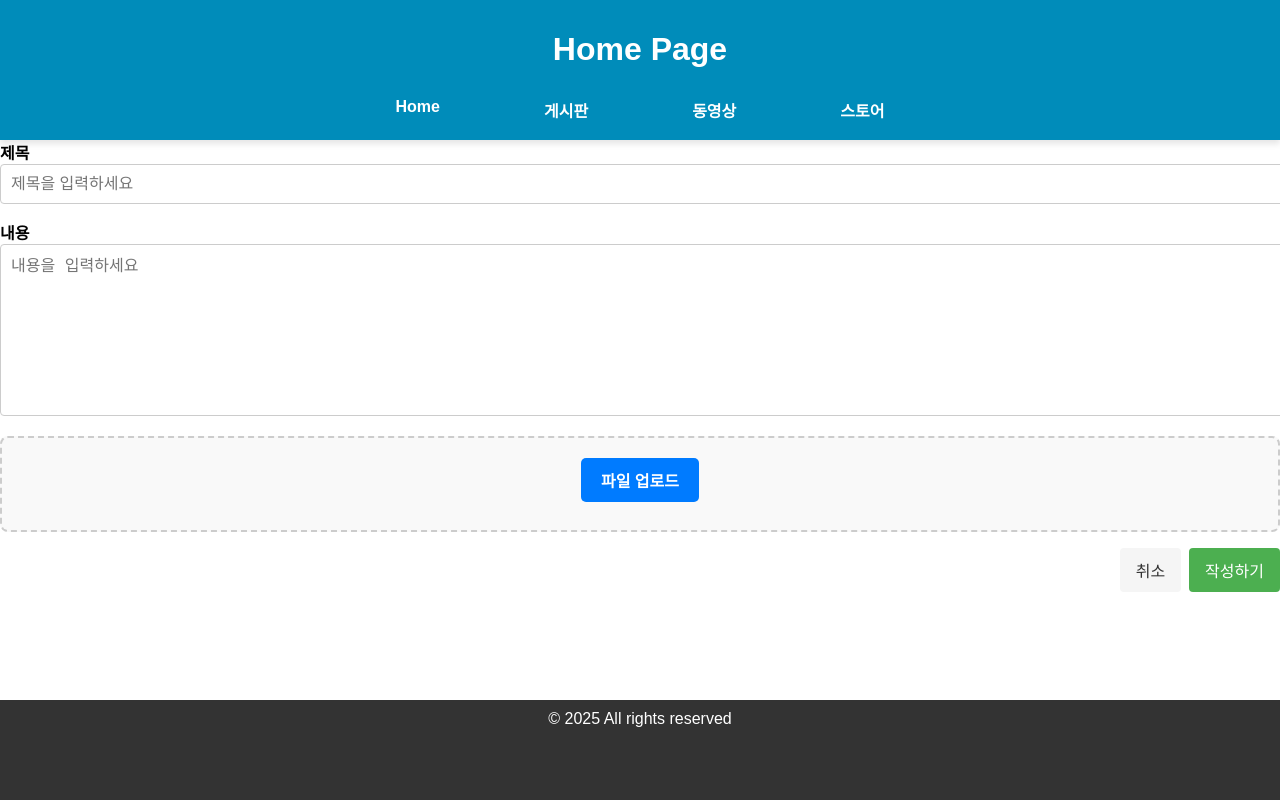
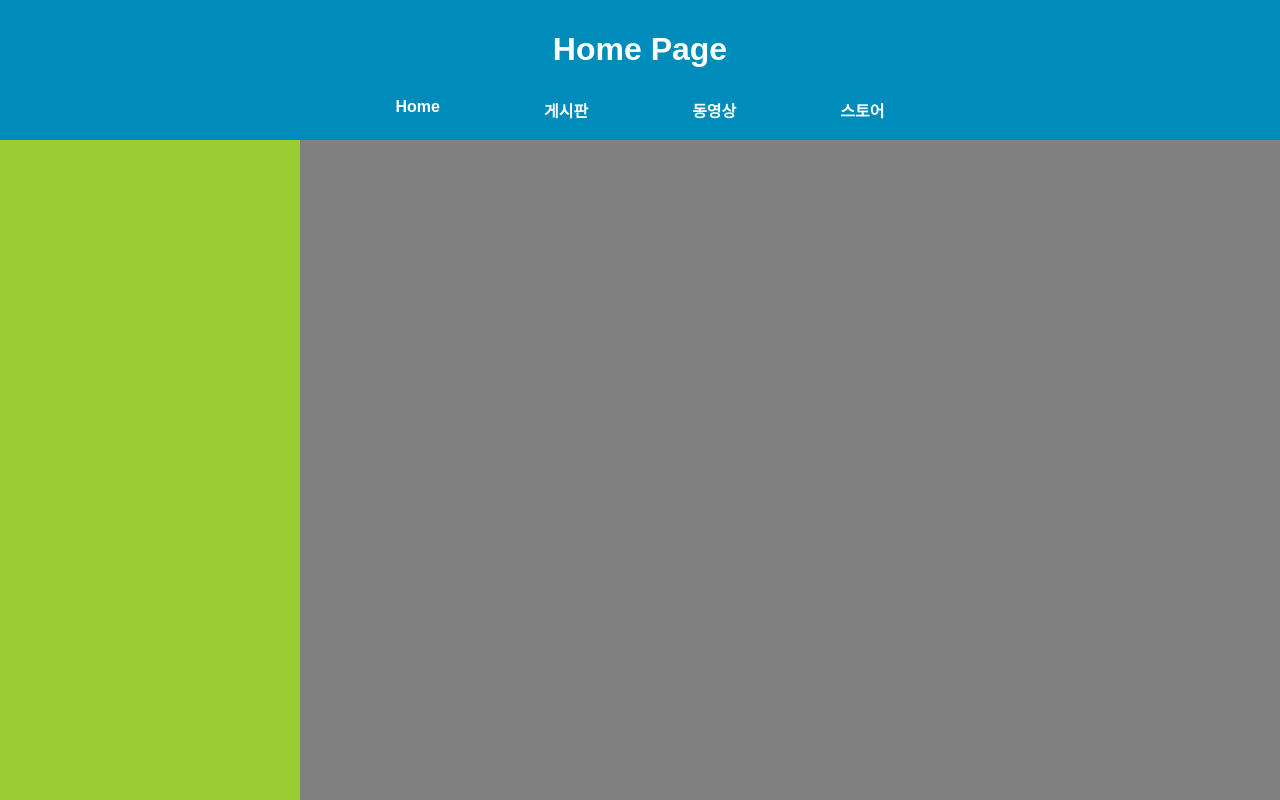
Before and after one commit to archi-chiki/board-front, a React (Create React App) app: page /train in a window 1280 px wide. Built offline with nearby package versions, Linux system fonts and the light colour scheme.

Commit message:
FIX: DetailBody 데이터 Fetch 방식 변경, DetailPage 직접 접근 허용, DetailBody 로딩 컴포넌트 추가, Grid 연...습

```diff
--- a/src/components/board/BoardBody.tsx
+++ b/src/components/board/BoardBody.tsx
@@ -18,7 +18,7 @@ export default function BoardBody() {
             key={post.id}
             onClick={(e) => {
               // 경로 추적
-              navigate(`/board/${post.id}`, { state: { from: "board" } });
+              navigate(`/board/${post.id}`);
             }}
             style={{
               cursor: "pointer",
--- a/src/components/detail/DetailBody.tsx
+++ b/src/components/detail/DetailBody.tsx
@@ -1,7 +1,7 @@
 import { useState, useEffect } from "react";
-import { useLocation, useParams } from "react-router-dom";
+import { useParams } from "react-router-dom";
 import { useEdit } from "../../provider/EditProvider";
-import { usePage } from "../../provider/PageProvider";
+import LoadingStatus from "../loading/LoadingStatus";
 import apiClient from "../../api/fetch-axios";
 import DetailEdit from "./DetailEdit";
 import DetailView from "./DetailView";
@@ -18,48 +18,36 @@ const Container = styled.div`
 `;
 
 export default function DetailBody() {
-  const [post, setPost] = useState<string>("");
-  const location = useLocation();
+  const [post, setPost] = useState<any>(null);
+  const [error] = useState<boolean>(false);
 
   // 이걸로 state에서 데이터 파싱할거임
   const { postId } = useParams<{ postId: string }>();
-  const numericPostId = parseInt(postId || "", 10);
-
-  // 이전에 머물렀던 컴포넌트가 board인지 체크
-  const from = location.state?.from || "Unknown";
 
   // 수정 모드 상태 관리
   const { isEditing } = useEdit();
 
-  // 현재 페이지
-  const { currentPage } = usePage();
-
   useEffect(() => {
     const fetchPost = async () => {
       try {
-        const response = await apiClient.get("board", {
-          params: {
-            page: currentPage,
-          },
-        });
+        const response = await apiClient.get(`board/${postId}`);
+        console.log(response.data[0]);
 
         // 접근하고자 하는 게시글의 ID로 게시물 ID를 찾아서 상태를 업데이트
-        const result = response.data.posts.find((obj: any) => obj.id === numericPostId);
-        setPost(result);
+        setPost(response.data[0]);
       } catch (error) {
         console.log("Error:", error);
       }
     };
+    fetchPost();
+  }, [postId]);
 
-    fetchPost();
-  }, []);
-
-  if (from !== "board") {
-    return <h1>잘못된 접근입니다.</h1>;
+  if (!post) {
+    return <LoadingStatus />;
   }
 
-  if (!post) {
-    return <div>데이터가 없자나?</div>;
+  if (error) {
+    return <div>데이터 로딩 중 문제가 발생되었습니다.</div>;
   }
 
   return (
--- a/src/components/detail/DetailEdit.tsx
+++ b/src/components/detail/DetailEdit.tsx
@@ -74,7 +74,6 @@ export default function DetailEdit({ post, setPost }: Post) {
           "Content-Type": "application/json",
         },
       });
-      console.log(requestData);
       console.log("서버 응답 데이터:", response.data);
 
       // 부모 상태 업데이트
--- a/src/components/detail/DetailView.tsx
+++ b/src/components/detail/DetailView.tsx
@@ -155,8 +155,6 @@ export default function DetailView({ post }: Post) {
   const { setIsEditing } = useEdit();
   const navigate = useNavigate();
 
-  console.log(post);
-
   // 수정하기 버튼 액션
   const handleEditClick = () => {
     setIsEditing(true);
--- a/src/pages/DetailPage.tsx
+++ b/src/pages/DetailPage.tsx
@@ -1,16 +1,5 @@
-import { useState, useEffect } from "react";
 import DetailBody from "../components/detail/DetailBody";
 
 export default function DetailPage() {
-  const [loading] = useState<boolean>(false);
-  const [error] = useState<boolean>(false);
-
-  // TODO: 요청을 보내지 않고, 전역 상태관리에 있는 post 상태에서 값을 찾아서 화면을 그리세요
-  useEffect(() => {}, [loading, error]);
-
-  if (error) {
-    return <div>에러발생</div>;
-  }
-
   return <DetailBody />;
 }
--- a/src/pages/SamplePage.tsx
+++ b/src/pages/SamplePage.tsx
@@ -1,240 +1,24 @@
-import { useState } from "react";
-import { useNavigate } from "react-router-dom";
-import apiClient from "../api/fetch-axios";
 import styled from "@emotion/styled";
 
-const Form = styled.form`
-  display: flex;
-  flex-direction: column;
-  gap: 16px;
-
-  label {
-    font-size: 1rem;
-    font-weight: bold;
-    margin-bottom: 8px;
-  }
-
-  input,
-  textarea {
-    width: 100%;
-    padding: 10px;
-    font-size: 1rem;
-    border: 1px solid #ccc;
-    border-radius: 4px;
-
-    &:focus {
-      outline: none;
-      border-color: #2196f3; /* 포커스 시 색상 */
-      box-shadow: 0px 0px 4px rgba(33, 150, 243, 0.5);
-    }
-  }
-
-  textarea {
-    resize: vertical; /* 세로 크기만 조정 가능 */
-    min-height: 150px;
-    line-height: 1.5;
-    white-space: pre-wrap; /* 줄바꿈 유지 */
-  }
+const Layout = styled.div`
+  display: grid;
+  grid-template-columns: 300px 1fr;
+  grid-template-rows: 100vh;
+  width: 100vw;
+  height: 100vh;
+  background-color: gray;
 `;
 
-const ButtonContainer = styled.div`
-  display: flex;
-  justify-content: flex-end;
-  gap: 8px;
-
-  button {
-    padding: 10px 16px;
-    font-size: 1rem;
-    border-radius: 4px;
-    cursor: pointer;
-    border: none;
-
-    &.cancel-btn {
-      background-color: #f5f5f5; /* 취소 버튼 색상 */
-      color: #333;
-
-      &:hover {
-        background-color: #e0e0e0; /* Hover 효과 */
-      }
-    }
-
-    &.submit-btn {
-      background-color: #4caf50; /* 제출 버튼 색상 */
-      color: white;
-
-      &:hover {
-        background-color: #45a049; /* Hover 효과 */
-      }
-    }
-  }
-`;
-const FileUploadContainer = styled.div`
-  display: flex;
-  flex-direction: column;
-  align-items: center;
-  padding: 20px;
-  border: 2px dashed #ccc;
-  border-radius: 8px;
-  background-color: #f9f9f9;
+const SideBar = styled.div`
+  background-color: yellowgreen;
 `;
 
-const FileLabel = styled.label`
-  display: inline-block;
-  padding: 10px 20px;
-  font-size: 16px;
-  font-weight: bold;
-  color: #fff;
-  background-color: #007bff;
-  border-radius: 5px;
-  cursor: pointer;
-
-  &:hover {
-    background-color: #0056b3;
-  }
-`;
-
-const HiddenInput = styled.input`
-  display: none; /* 숨김 처리 */
-`;
-
-const FileListContainer = styled.div`
-  margin-top: 20px;
-`;
-
-const FileListTitle = styled.h3`
-  font-size: 18px;
-  font-weight: bold;
-`;
-
-const FileList = styled.ul`
-  list-style-type: none;
-  padding: 0;
-`;
-
-const FileItem = styled.li`
-  display: flex;
-  justify-content: space-between;
-  align-items: center;
-  padding: 10px;
-  margin-bottom: 8px;
-  background-color: #fff;
-  border-radius: 5px;
-
-  &:hover {
-    background-color: #f1f1f1;
-    transition: background-color 0.2s ease-in-out;
-  }
-`;
-
-const FileName = styled.span`
-  font-weight: bold;
-`;
-
-const FileSize = styled.span`
-  color: #666;
-`;
-
-export default function WriteBody() {
-  const [subject, setSubject] = useState("");
-  const [content, setContent] = useState("");
-  const [files, setFiles] = useState<File[]>([]);
-  const navigate = useNavigate();
-
-  // 게시글 작성 및 파일 업로드 요청
-  const handleSubmit = async (e: React.FormEvent) => {
-    e.preventDefault();
-
-    try {
-      const formData = new FormData();
-      formData.append("subject", subject);
-      formData.append("content", content);
-
-      console.log(subject, content, files);
-
-      files.forEach((file) => {
-        formData.append("files", file);
-      });
-
-      const response = await apiClient.post("board/write", formData, {
-        headers: { "Content-Type": "multipart/form-data" },
-      });
-
-      if (response.status === 200) {
-        console.log(response.data.data.files);
-        alert("게시글과 파일이 성공적으로 업로드되었습니다!");
-        setFiles([]);
-        navigate("/board");
-      } else {
-        alert("업로드에 실패했습니다.");
-      }
-    } catch (error) {
-      console.error("업로드 중 오류 발생:", error);
-      alert("업로드 중 오류가 발생했습니다.");
-    }
-  };
-
-  // 취소 버튼
-  const handleCancel = () => {
-    if (window.confirm("게시글 작성을 취소하시겠습니까?")) {
-      navigate("/board");
-    }
-  };
-
-  // 파일 업로드 핸들러
-  const handleFileChange = (e: React.ChangeEvent<HTMLInputElement>) => {
-    if (e.target.files) {
-      setFiles([...files, ...Array.from(e.target.files)]); // 기존 파일에 새로 추가
-    }
-  };
-
+function App() {
   return (
-    <Form>
-      <div>
-        <label htmlFor="subject">제목</label>
-        <input
-          id="subject"
-          type="text"
-          value={subject}
-          onChange={(e) => setSubject(e.target.value)}
-          placeholder="제목을 입력하세요"
-        />
-      </div>
-      <div>
-        <label htmlFor="content">내용</label>
-        <textarea
-          id="content"
-          value={content}
-          onChange={(e) => setContent(e.target.value)}
-          placeholder="내용을 입력하세요"
-        />
-      </div>
-      <FileUploadContainer>
-        <FileLabel htmlFor="file">
-          파일 업로드
-          <HiddenInput id="file" type="file" multiple onChange={handleFileChange} />
-        </FileLabel>
-        {files.length > 0 && (
-          <FileListContainer>
-            <FileListTitle>선택된 파일</FileListTitle>
-            <FileList>
-              {files.map((file, index) => (
-                <FileItem key={index}>
-                  <FileName>{file.name}</FileName>
-                  <FileSize>({(file.size / (1024 * 1024)).toFixed(2)} MB)</FileSize>
-                </FileItem>
-              ))}
-            </FileList>
-          </FileListContainer>
-        )}
-      </FileUploadContainer>
-      <ButtonContainer>
-        <button type="button" className="cancel-btn" onClick={handleCancel}>
-          취소
-        </button>
-        <button type="submit" className="submit-btn" onClick={handleSubmit}>
-          작성하기
-        </button>
-      </ButtonContainer>
-    </Form>
+    <Layout>
+      <SideBar />
+    </Layout>
   );
 }
+
+export default App;
```
Also changed, not shown: 1 other file (tests, documents, lock files or other folders).
